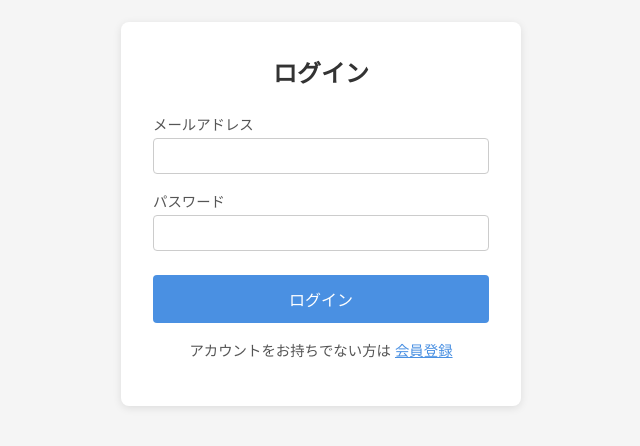
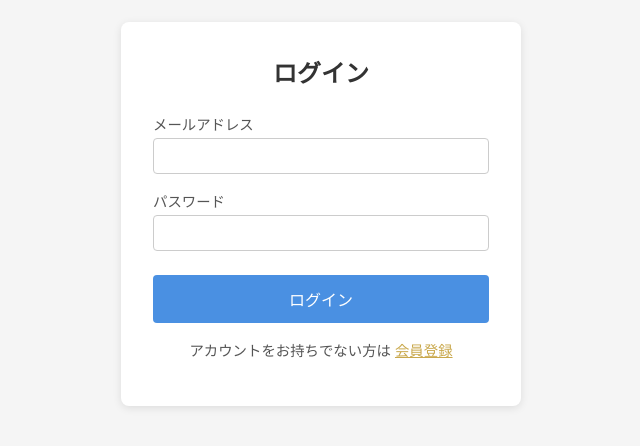
Before and after one commit to kazupu2025/realestate-app, a React (Vite) app: page /login in a window 1280 px wide. Shown: the part 186-632 px from the top of the page, without its empty margins (319-959 px from the left). Built offline with nearby package versions, Linux system fonts and the light colour scheme; no server answers.

Commit message:
style: add CSS custom properties for navy x gold design system

```diff
--- a/src/index.css
+++ b/src/index.css
@@ -1,15 +1,25 @@
-/* グローバルリセットとベーススタイル */
+:root {
+  --color-primary: #1a2b4b;
+  --color-accent:  #c9a84c;
+  --color-bg:      #f4f6f9;
+  --color-card:    #ffffff;
+  --color-text:    #1a2b4b;
+  --color-muted:   #6b7a99;
+  --color-error:   #e53e3e;
+  --color-success: #22c55e;
+}
+
 *, *::before, *::after {
   box-sizing: border-box;
 }
 
 body {
   margin: 0;
-  font-family: -apple-system, BlinkMacSystemFont, 'Segoe UI', 'Hiragino Sans', 'Yu Gothic', sans-serif;
-  background-color: #f5f5f5;
-  color: #333;
+  font-family: -apple-system, 'Hiragino Sans', 'Yu Gothic', sans-serif;
+  background-color: var(--color-bg);
+  color: var(--color-text);
 }
 
 a {
-  color: #4a90e2;
+  color: var(--color-accent);
 }
```
